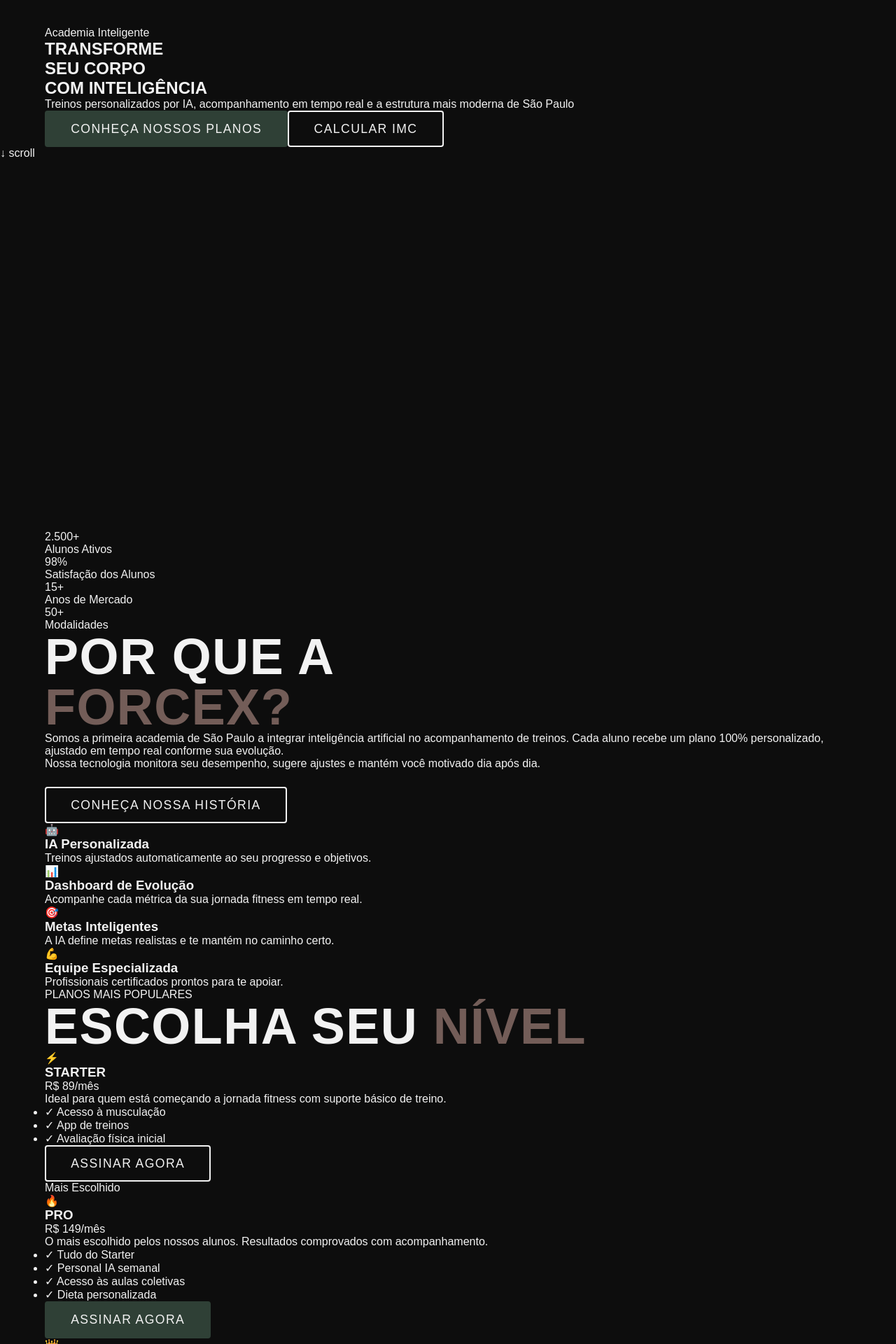
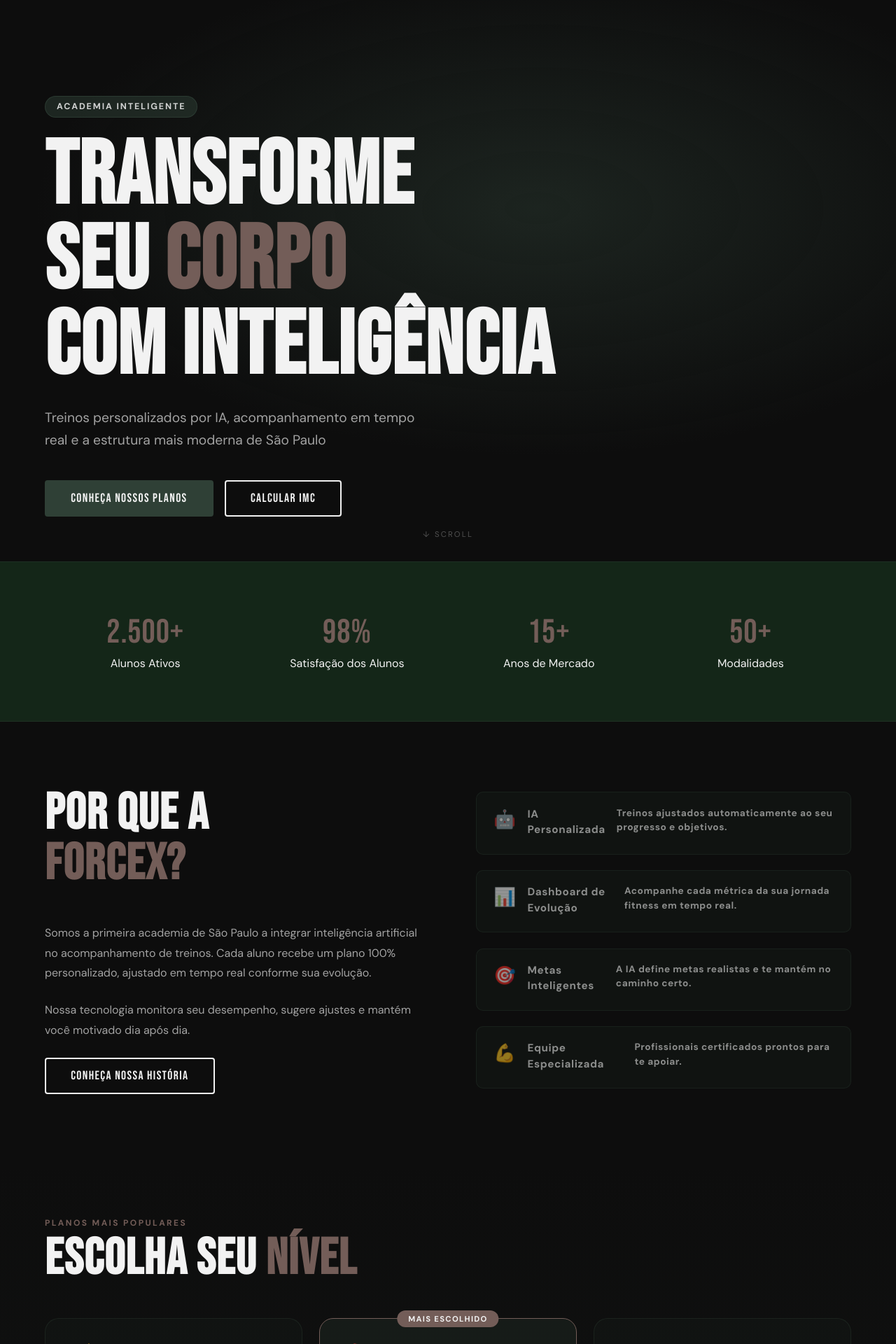
Before and after one commit to projetoswebdev/academia, a React (Vite) app: page / in a window 1280 px wide. Shown: the part 60-1980 px from the top of the page at 70% size. Built offline with nearby package versions, Linux system fonts and the light colour scheme.

Commit message:
style: Estilizando página home

```diff
--- a/index.html
+++ b/index.html
@@ -5,6 +5,9 @@
     <link rel="icon" type="image/svg+xml" href="/favicon.svg" />
     <meta name="viewport" content="width=device-width, initial-scale=1.0" />
     <title>academia inteligente</title>
+    <link rel="preconnect" href="https://fonts.googleapis.com">
+<link rel="preconnect" href="https://fonts.gstatic.com" crossorigin>
+<link href="https://fonts.googleapis.com/css2?family=Bebas+Neue&family=DM+Sans:wght@400;500;700&display=swap" rel="stylesheet">
   </head>
   <body>
     <div id="root"></div>
--- /dev/null
+++ b/src/css/home.css
@@ -0,0 +1,283 @@
+.hero {
+  position: relative;
+  min-height: 100vh;
+  display: flex;
+  align-items: center;
+  overflow: hidden;
+  background: radial-gradient(ellipse 80% 60% at 60% 40%, rgba(47,64,54,0.45) 0%, transparent 70%), var(--black);
+}
+
+.hero-container {
+  position: relative;
+  z-index: 1;
+  padding: 6rem 0 4rem;
+}
+
+.badge {
+  display: inline-block;
+  background: rgba(47,64,54,0.5);
+  border: 1px solid rgba(47,64,54,0.8);
+  color: rgba(242,242,242,0.85);
+  font-size: 0.78rem;
+  font-weight: 600;
+  letter-spacing: 0.15em;
+  text-transform: uppercase;
+  padding: 0.4rem 1rem;
+  border-radius: 999px;
+  margin-bottom: 1.5rem;
+  animation: fadeUp 0.6s ease both;
+}
+
+.hero-titulo {
+  font-family: var(--font-display);
+  font-size: clamp(3.5rem, 10vw, 8rem);
+  line-height: 0.95;
+  letter-spacing: 0.01em;
+  margin-bottom: 1.5rem;
+  animation: fadeUp 0.6s 0.1s ease both;
+}
+
+.hero-titulo span {
+  color: var(--warm-brown);
+}
+
+.subtitulo {
+  font-size: clamp(1rem, 2vw, 1.2rem);
+  color: rgba(242,242,242,0.65);
+  max-width: 540px;
+  line-height: 1.7;
+  margin-bottom: 2.5rem;
+  animation: fadeUp 0.6s 0.2s ease both;
+
+}
+
+.hero-btn {
+  display: flex;
+  gap: 1rem;
+  flex-wrap: wrap;
+  animation: fadeUp 0.6s 0.3s ease both;
+}
+
+.hero-scroll {
+  position: absolute;
+  bottom: 2rem;
+  left: 50%;
+  transform: translateX(-50%);
+  font-size: 0.7rem;
+  letter-spacing: 0.2em;
+  text-transform: uppercase;
+  color: rgba(242,242,242,0.3);
+  animation: bounce 2s ease-in-out infinite;
+}
+
+@keyframes fadeUp {
+  from { opacity: 0; transform: translateY(24px); }
+  to   { opacity: 1; transform: translateY(0); }
+}
+@keyframes bounce {
+  0%, 100% { transform: translateX(-50%) translateY(0); }
+  50%       { transform: translateX(-50%) translateY(6px); }
+}
+
+/* stats */
+.stats {
+  background: var(--green-deeper);
+  border-top: 1px solid rgba(47,64,54,0.4);
+  border-bottom: 1px solid rgba(47,64,54,0.4);
+  padding: 3rem 0;
+}
+
+.grid-stats {
+  display: grid;
+  grid-template-columns: repeat(4, 1fr);
+  gap: 1px;
+}
+
+.stat-card {
+  text-align: center;
+  padding: 1.5rem 1rem;
+  display: flex;
+  flex-direction: column;
+  gap: 0.3rem;
+}
+
+.stats-card-valor {
+  font-family: var(--font-display);
+  font-size: clamp(2rem, 4vw, 3rem);
+  color: var(--warm-brown);
+  letter-spacing: 0.02em;
+}
+
+.stats-card-papel {
+  font-size: 0.8rem;
+  letter-spacing: 0.12em;
+  text-transform: uppercase;
+  color: rgba(242,242,242,0.5);
+}
+
+.container-info {
+  display: grid;
+  grid-template-columns: 1fr 1fr;
+  gap: 5rem;
+  align-items: center;
+  padding: 6rem 0;
+}
+
+.info-text p {
+  color: rgba(242,242,242,0.65);
+  line-height: 1.8;
+  margin-top: 1.5rem;
+}
+
+.info-beneficios {
+  display: flex;
+  flex-direction: column;
+  gap: 1.2rem;
+}
+
+.card-beneficios {
+  display: flex;
+  align-items: flex-start;
+  gap: 1rem;
+  background: rgba(47,64,54,0.12);
+  border: 1px solid rgba(47,64,54,0.3);
+  border-radius: var(--radius-md);
+  padding: 1.2rem 1.5rem;
+  transition: border-color var(--transition), transform var(--transition);
+}
+.card-beneficios:hover {
+  border-color: var(--warm-brown);
+  transform: translateX(4px);
+}
+
+.card-beneficios-icone {
+    font-size: 1.6rem;
+    flex-shrink: 0;
+}
+
+.card-beneficios, .card-beneficios-titulo {
+  font-size: 0.95rem;
+  font-weight: 600;
+  letter-spacing: 0.04em;
+  margin-bottom: 0.2rem;
+}
+.card-beneficios, .card-beneficios-desc {
+  font-size: 0.85rem;
+  color: rgba(242,242,242,0.55);
+  line-height: 1.5;
+}
+
+/*planos da academia*/
+.planos {
+  background: linear-gradient(180deg, transparent 0%, rgba(47,64,54,0.08) 50%, transparent 100%);
+  padding: 5rem 0;
+}
+
+.planos-cabecalho {
+  font-size: 0.75rem;
+  letter-spacing: 0.2em;
+  text-transform: uppercase;
+  color: var(--warm-brown);
+  margin-bottom: 0.5rem;
+  font-weight: 600;
+}
+
+.planos, .info-titulo { margin-bottom: 3rem; }
+
+.planos-grid {
+  display: grid;
+  grid-template-columns: repeat(3, 1fr);
+  gap: 1.5rem;
+}
+
+.card-planos {
+  background: rgba(47,64,54,0.1);
+  border: 1px solid rgba(47,64,54,0.35);
+  border-radius: var(--radius-lg);
+  padding: 2rem;
+  position: relative;
+  display: flex;
+  flex-direction: column;
+  gap: 1rem;
+  transition: transform var(--transition), border-color var(--transition);
+}
+.card-planos:hover {
+  transform: translateY(-6px);
+  border-color: var(--green-dark);
+}
+
+.card-planos--highlight {
+  background: rgba(47,64,54,0.25);
+  border-color: var(--warm-brown);
+}
+.card-planos--highlight:hover { border-color: var(--warm-brown); }
+
+.card-planos-badge {
+  position: absolute;
+  top: -12px;
+  left: 50%;
+  transform: translateX(-50%);
+  background: var(--warm-brown);
+  color: var(--off-white);
+  font-size: 0.7rem;
+  font-weight: 700;
+  letter-spacing: 0.12em;
+  text-transform: uppercase;
+  padding: 0.3rem 1rem;
+  border-radius: 999px;
+  white-space: nowrap;
+}
+
+.planos-card-icone { font-size: 2rem; }
+.planos-card-nome {
+  font-family: var(--font-display);
+  font-size: 1.8rem;
+  letter-spacing: 0.08em;
+}
+
+.planos-card-preco {
+  font-family: var(--font-display);
+  font-size: 2.5rem;
+  color: var(--warm-brown);
+  letter-spacing: 0.02em;
+}
+.planos-card-preco span {
+  font-size: 1rem;
+  color: rgba(242,242,242,0.5);
+  font-family: var(--font-body);
+  font-weight: 400;
+}
+
+.planos-card-desc {
+  font-size: 0.88rem;
+  color: rgba(242,242,242,0.6);
+  line-height: 1.6;
+}
+
+.planos-card-beneficios {
+  list-style: none;
+  display: flex;
+  flex-direction: column;
+  gap: 0.4rem;
+  flex: 1;
+}
+.planos-card-beneficios li {
+  font-size: 0.85rem;
+  color: rgba(242,242,242,0.7);
+}
+
+.planos-cta {
+  text-align: center;
+  margin-top: 3rem;
+}
+
+/*responsivo*/
+@media (max-width: 900px) {
+  .grid-stats { grid-template-columns: repeat(2, 1fr); }
+  .container-info { grid-template-columns: 1fr; gap: 3rem; }
+  .planos-grid { grid-template-columns: 1fr; max-width: 420px; margin: 0 auto; }
+}
+
+@media (max-width: 500px) {
+  .grid-stats { grid-template-columns: repeat(2, 1fr); }
+}
--- a/src/routes/Home.jsx
+++ b/src/routes/Home.jsx
@@ -1,4 +1,5 @@
 import {Link} from 'react-router-dom'
+import '../css/home.css'
 
 const planosPopulares = [
   {
@@ -96,7 +97,7 @@
           <h2 className="info-titulo">ESCOLHA SEU <span>NÍVEL</span></h2>
           <div className='planos-grid'>
             {planosPopulares.map(p =>(
-              <div key={p.nome} className='card-planos'>
+              <div key={p.nome} className={`card-planos ${p.highlight ? 'card-planos--highlight' : ''}`}>
                 {p.highlight && <div className='card-planos-badge'>Mais Escolhido</div>}
                 <div className='planos-card-icone'>{p.icone}</div>
                 <h3 className='planos-card-nome'>{p.nome}</h3>
```
